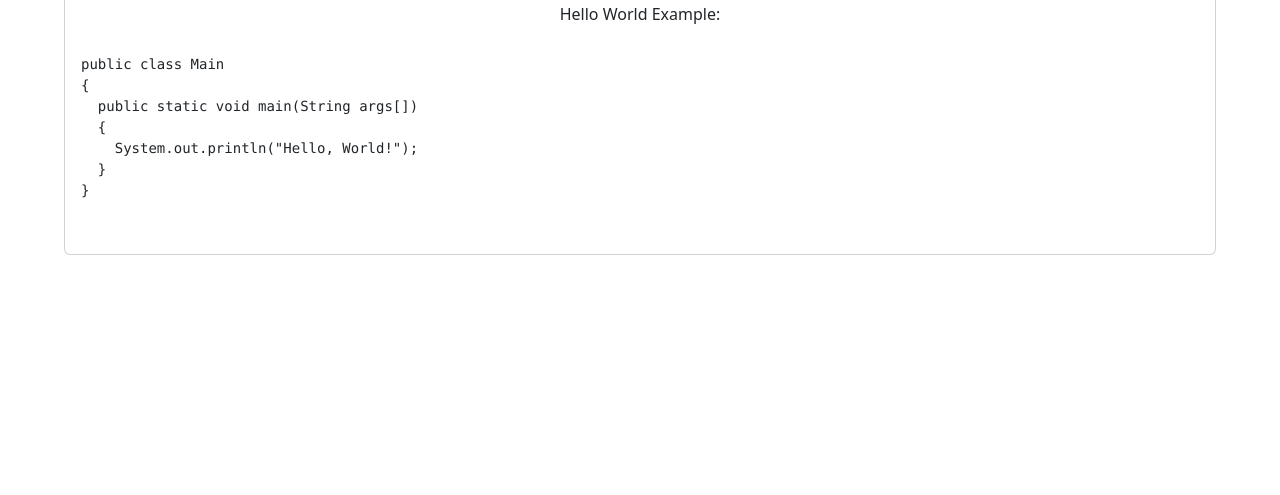
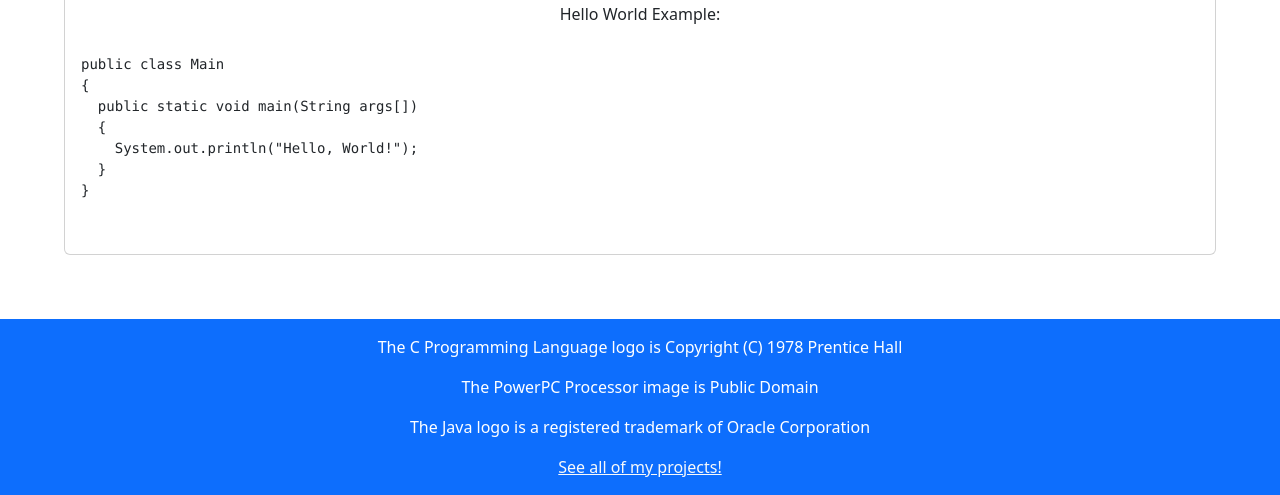
Before and after one commit to 2634963/coursework2, a plain HTML site: page index.html in a window 1280 px wide. Shown: the part 4865-5360 px from the top of the page. Before the commit the page ends 5184 px from the top, so only its background shows below. Drawn offline with nearby package versions, Linux system fonts and the light colour scheme.

Commit message:
Add footer

```diff
--- a/index.html
+++ b/index.html
@@ -198,5 +198,18 @@ public class Main
 	</div>
       </div>
     </div>
+
+    <!-- Footer -->
+    <footer class="footer text-center text-white bg-primary">
+      <div class="col-12 py-3">
+	<div class="row">
+	  <p>The C Programming Language logo is Copyright (C) 1978 Prentice Hall</p>
+	  <p>The PowerPC Processor image is Public Domain</p>
+	  <p>The Java logo is a registered trademark of Oracle Corporation</p>
+	  <br>
+	  <a class="link-light" href="https://git.aidenisik.scot/">See all of my projects!</a>
+	</div>
+      </div>
+    </footer>
   </body>
 </html>
```
